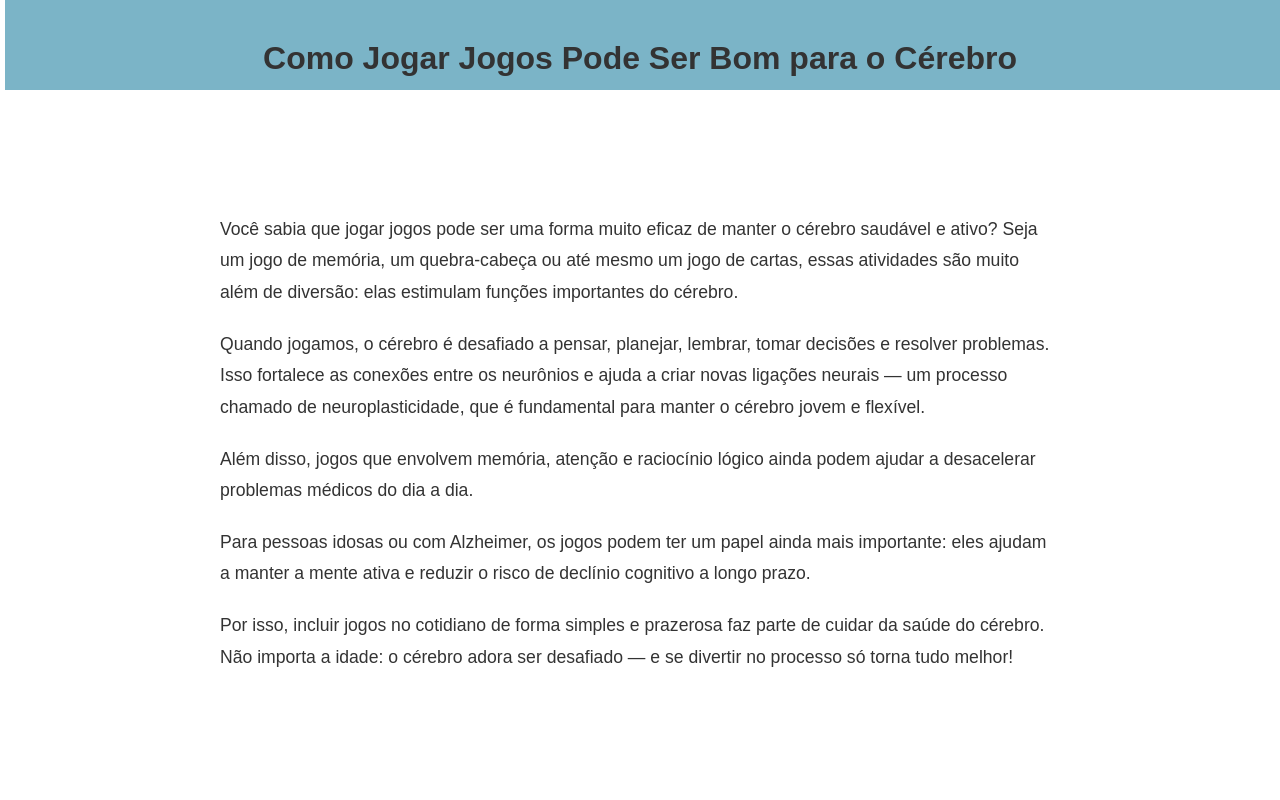
After one commit to MateusDeBritoSantos/Projeto_Nova-Memoria, a PHP site: page /como_ajuda.html in a window 1280 px wide; the page is wider, and only the part inside the window is pictured. The commit adds this page. Run offline with PHP 8.4, Linux system fonts and the light colour scheme.

Commit message:
implementado a tela "como ajuda"

```diff
--- /dev/null
+++ b/como_ajuda.html
@@ -0,0 +1,22 @@
+<!DOCTYPE html>
+<html lang="en">
+<head>
+    <meta charset="UTF-8">
+    <meta name="viewport" content="width=device-width, initial-scale=1.0">
+    <title>Como Jogos Ajudam</title>
+    <link rel="stylesheet" href="style.css">
+</head>
+<body>
+    <div class="purple"></div>
+    <main>
+            <h1 >Como Jogar Jogos Pode Ser Bom para o Cérebro</h1>
+        <section>
+                <p>Você sabia que jogar jogos pode ser uma forma muito eficaz de manter o cérebro saudável e ativo? Seja um jogo de memória, um quebra-cabeça ou até mesmo um jogo de cartas, essas atividades são muito além de diversão: elas estimulam funções importantes do cérebro.</p>
+                <p>Quando jogamos, o cérebro é desafiado a pensar, planejar, lembrar, tomar decisões e resolver problemas. Isso fortalece as conexões entre os neurônios e ajuda a criar novas ligações neurais — um processo chamado de neuroplasticidade, que é fundamental para manter o cérebro jovem e flexível.</p>
+                <p>Além disso, jogos que envolvem memória, atenção e raciocínio lógico ainda podem ajudar a desacelerar problemas médicos do dia a dia.</p>
+                <p>Para pessoas idosas ou com Alzheimer, os jogos podem ter um papel ainda mais importante: eles ajudam a manter a mente ativa e reduzir o risco de declínio cognitivo a longo prazo.</p>
+                <p>Por isso, incluir jogos no cotidiano de forma simples e prazerosa faz parte de cuidar da saúde do cérebro. Não importa a idade: o cérebro adora ser desafiado — e se divertir no processo só torna tudo melhor!</p>
+        </section>
+    </main>
+</body>
+</html>
--- a/pagina_principal.html
+++ b/pagina_principal.html
@@ -16,6 +16,7 @@
         <li><a href="desempenho.html">📊Desempenho</a></li>
         <li><a href="saude.html">📖Saúde do Cérebro</a></li>
         <li><a href="sobre.html">👥Sobre Nós</a></li>
+        <li><a href="como_ajuda.html">❓Como os Jogos Ajudam</a></li>
         <li><a href="perfil.php">👤Perfil</a></li>
       </ul>
     </nav>
--- a/style.css
+++ b/style.css
@@ -239,6 +239,7 @@ main h1 {
   margin-top: 40px;
   margin-bottom: 30px;
   color: #333;
+  z-index: 1;
 }
 
 main h2 {
@@ -273,6 +274,16 @@ main ul li b {
   font-size: 1.1em;
   color: #000;
   margin-bottom: 5px;
+}
+
+.purple{
+  position: absolute;
+  display: flex;
+  height: 90px;
+  width: 1690px;
+   margin-left: 5px;
+  background-color: #7bb4c7;
+
 }
 
 /* Página de desempenho */
```
Also changed, not shown: saude.html (+1 -7 lines).
